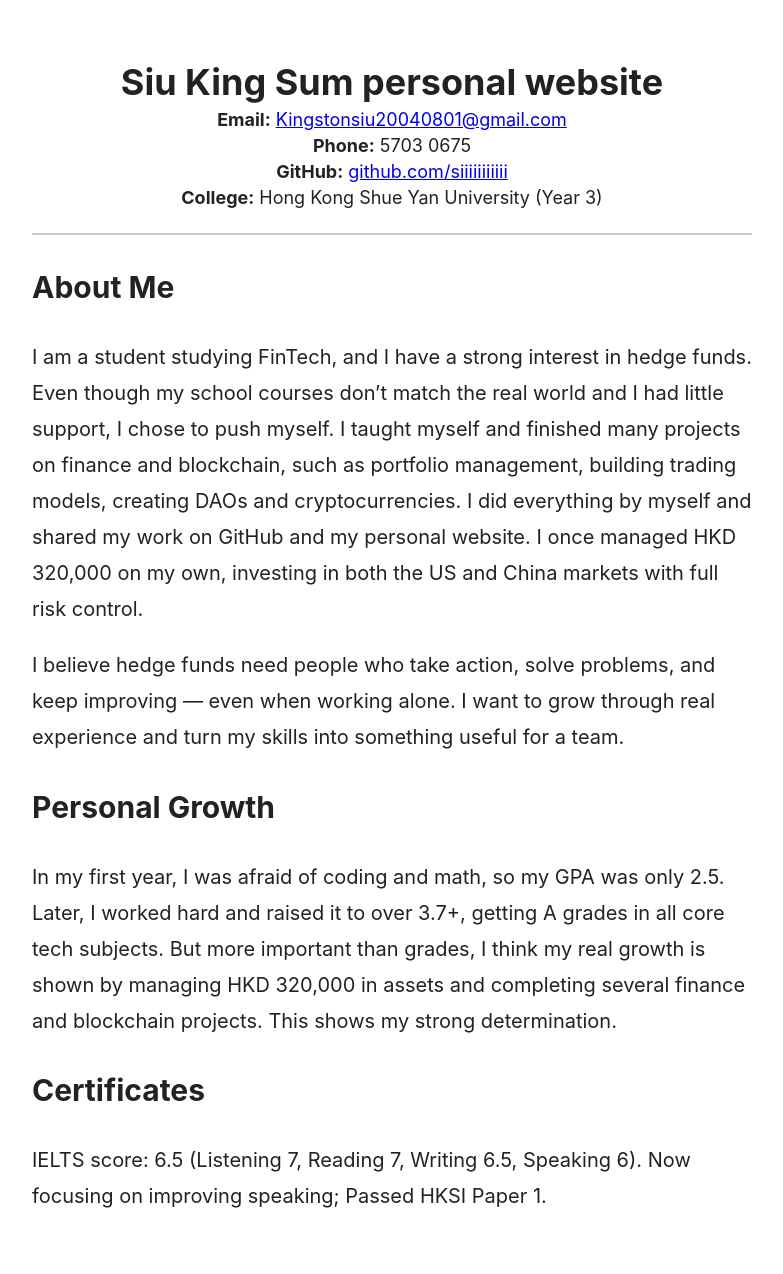
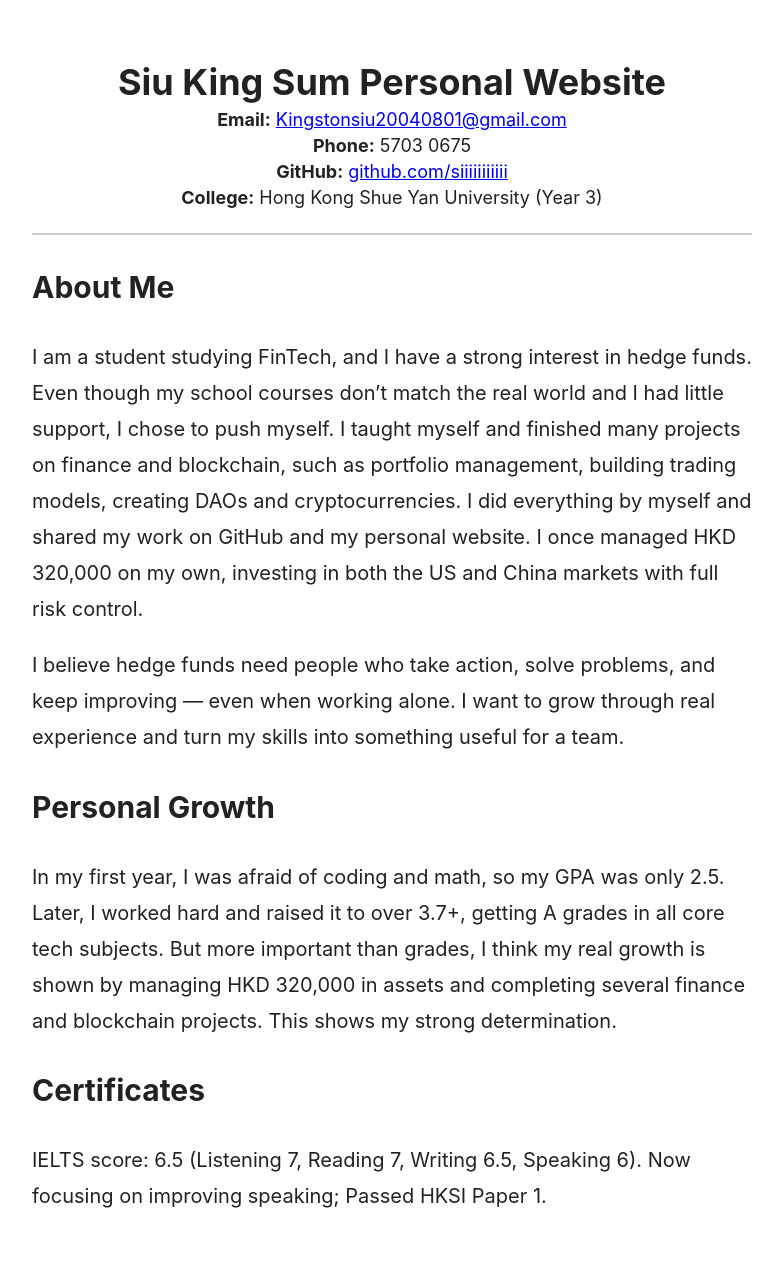
Before and after one commit to siiiiiiiiiii/siiiiiiiii.github.io, a Jekyll site: the page built from index.md, in a window 1280 px wide. Shown: the whole page, without its empty margins (248-1031 px from the left). Built offline with Jekyll 4.4.1, drawn with Linux system fonts in a browser that asks for light colours.

```diff
--- a/index.md
+++ b/index.md
@@ -44,7 +44,7 @@ title: "About Me"
   <div class="container">
     <!-- 個人資訊卡 -->
     <div class="profile-header">
-      <h1>Siu King Sum personal website</h1>
+      <h1>Siu King Sum Personal Website</h1>
       <p><strong>Email:</strong> <a href="mailto:Kingstonsiu20040801@gmail.com">Kingstonsiu20040801@gmail.com</a></p>
       <p><strong>Phone:</strong> 5703 0675</p>
       <p><strong>GitHub:</strong> <a href="https://github.com/siiiiiiiiiii" target="_blank">github.com/siiiiiiiiiii</a></p>
```
